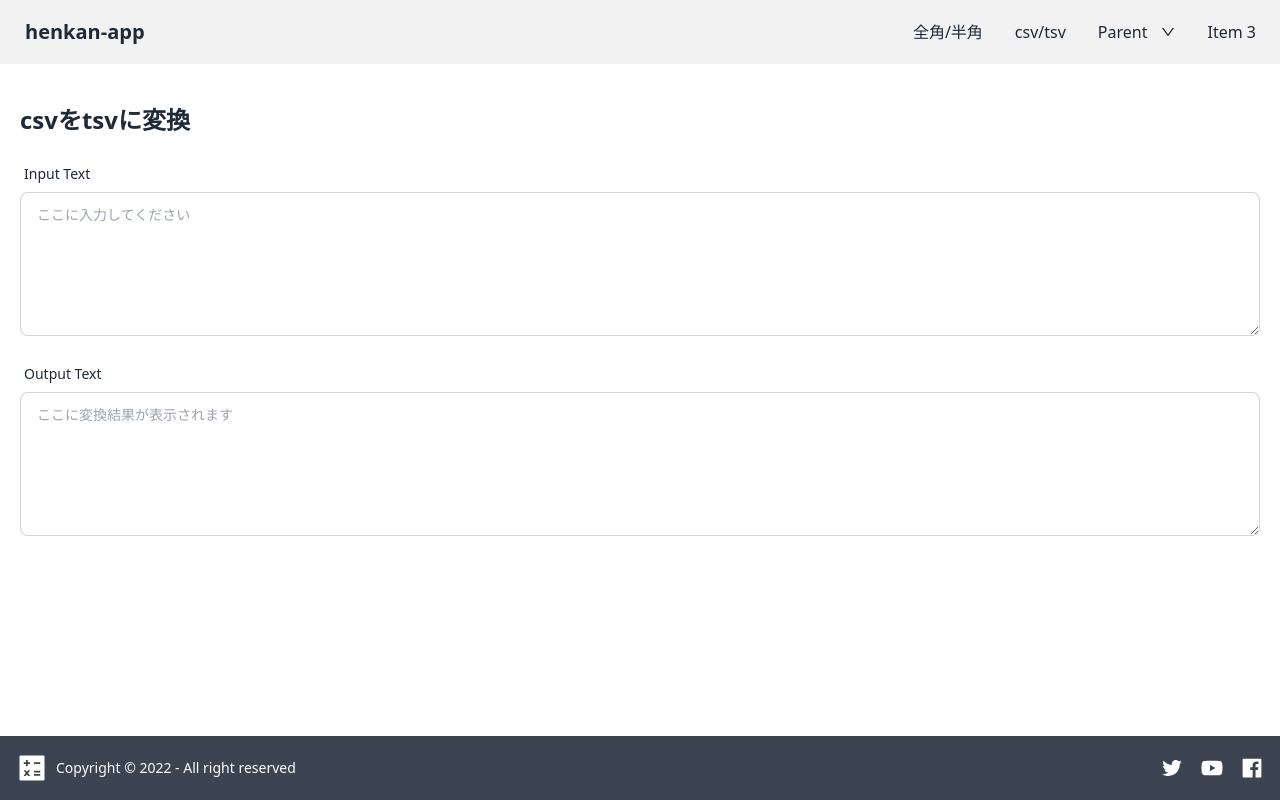
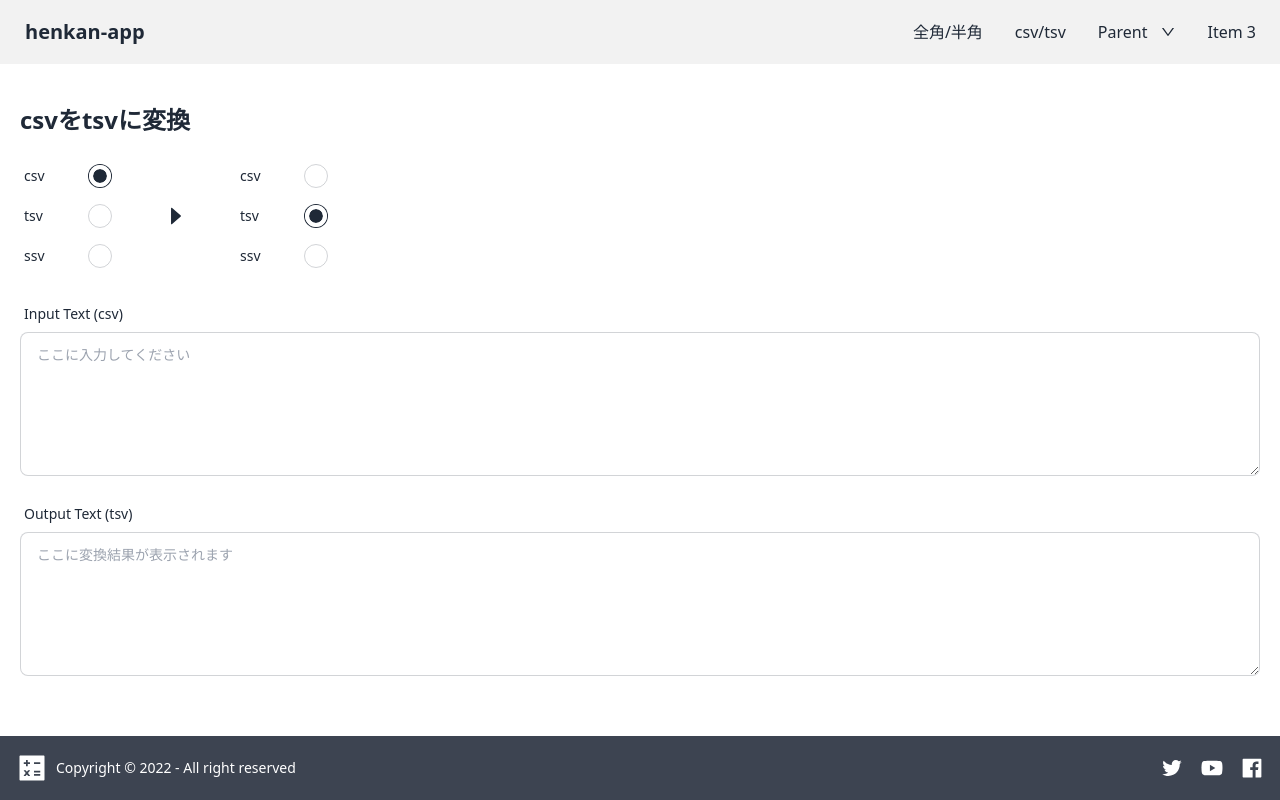
Before and after one commit to hiroto-toriyama/henkan-app, a React (Vite) app: page /henkan-app/csv-tsv in a window 1280 px wide. Built offline with nearby package versions, Linux system fonts and the light colour scheme.

Commit message:
csvtsv変換完成

```diff
--- /dev/null
+++ b/src/components/RadioButtonList.tsx
@@ -0,0 +1,31 @@
+type RadioButtonListPropsType = {
+  name: string;
+  value: string[];
+  state: React.SetStateAction<string>;
+  onChange: React.ChangeEventHandler<HTMLInputElement>;
+}
+
+const RadioButtonList = ({name, value, state, onChange}: RadioButtonListPropsType) => {
+  return (
+    <div className="w-24">
+      <div className="form-control">
+        {value.map((item, index) => (
+          <label key={index} className="label cursor-pointer">
+            <span className="label-text">{item}</span>
+            <input type="radio" name={name} value={item} checked={item === state} onChange={onChange} className="radio" />
+          </label>
+        ))}
+      </div>
+    </div>
+  );
+};
+
+{/* <div className="w-24">
+<div className="form-control">
+  <label className="label cursor-pointer">
+    <span className="label-text">csv</span>
+    <input type="radio" name="radio-input" onChange={onChecked} className="radio" checked />
+  </label>
+</div> */}
+
+export default RadioButtonList;
--- a/src/pages/CsvTsvPage.tsx
+++ b/src/pages/CsvTsvPage.tsx
@@ -1,36 +1,68 @@
 import Footer from "../components/Footer";
 import Header from "../components/Header";
 import { useState } from "react";
+import { AiFillCaretRight } from "react-icons/ai";
+import RadioButtonList from "../components/RadioButtonList";
+
+type transKeyType = "csv" | "tsv" | "ssv";
+type transMapType = {
+  [key in transKeyType]: string;
+};
+
+const isTransKey = (str: any): str is transKeyType => {
+  return str === "csv" || str === "tsv" || str === "ssv";
+}
 
 const CsvTsvPage = () => {
   const [text, setText] = useState("");
-  const onChange: React.ChangeEventHandler<HTMLTextAreaElement> = (e) => {
-    setText(e.target.value);
+  const [radioInput, setRadioInput] = useState<transKeyType>("csv");
+  const [radioOutput, setRadioOutput] = useState<transKeyType>("tsv");
+  const transKey: transKeyType[] = ["csv", "tsv", "ssv"];
+  const transMap: transMapType = {
+    "csv": ",",
+    "tsv": "\t",
+    "ssv": " ",
   };
-  const csv2tsv = (str: string) => {
-    return str.replace(/[,]/g, (s) => {
-      return "\t";
+
+  const trans = (str: string) => {
+    const reg = new RegExp(transMap[radioInput], 'g');
+    return str.replace(reg, (s) => {
+      return transMap[radioOutput];
     });
   };
 
   return (
     <div className="flex flex-col min-h-screen">
       <Header />
+
       <div className="grow container mx-auto my-5 p-5">
-        <div className="font-bold text-2xl mb-5">csvをtsvに変換</div>
-        <div className="form-control mb-5">
+
+        <div className="font-bold text-2xl mb-5">{radioInput}を{radioOutput}に変換</div>
+
+        <div className="flex my-5">
+          <RadioButtonList name="radio-input" value={transKey} onChange={(e)=>{isTransKey(e.target.value) ? setRadioInput(e.target.value) : {}}} state={radioInput} />
+          <div className="my-auto mx-12">
+            <AiFillCaretRight size={24} />
+          </div>
+          <RadioButtonList name="radio-output" value={transKey} onChange={(e)=>{isTransKey(e.target.value) ? setRadioOutput(e.target.value) : {}}} state={radioOutput} />
+        </div>
+
+        <div className="form-control my-5">
           <label className="label">
-            <span className="label-text">Input Text</span>
+            <span className="label-text">Input Text ({radioInput}) </span>
           </label>
-          <textarea value={text} onChange={onChange} className="textarea textarea-bordered h-36" placeholder="ここに入力してください" spellCheck={false}></textarea>
+          <textarea value={text} onChange={(e)=>{setText(e.target.value)}} className="textarea textarea-bordered h-36" placeholder="ここに入力してください" spellCheck={false}></textarea>
         </div>
-        <div className="form-control">
+
+        <div className="form-control my-5">
           <label className="label">
-            <span className="label-text">Output Text</span>
+            <span className="label-text">Output Text ({radioOutput}) </span>
           </label>
-          <textarea value={csv2tsv(text)} className="textarea textarea-bordered h-36" placeholder="ここに変換結果が表示されます" spellCheck={false}></textarea>
+          <textarea value={trans(text)} onChange={()=>{}} className="textarea textarea-bordered h-36" placeholder="ここに変換結果が表示されます" spellCheck={false}></textarea>
         </div>
+
       </div>
+
       <Footer />
     </div>
   );
```
